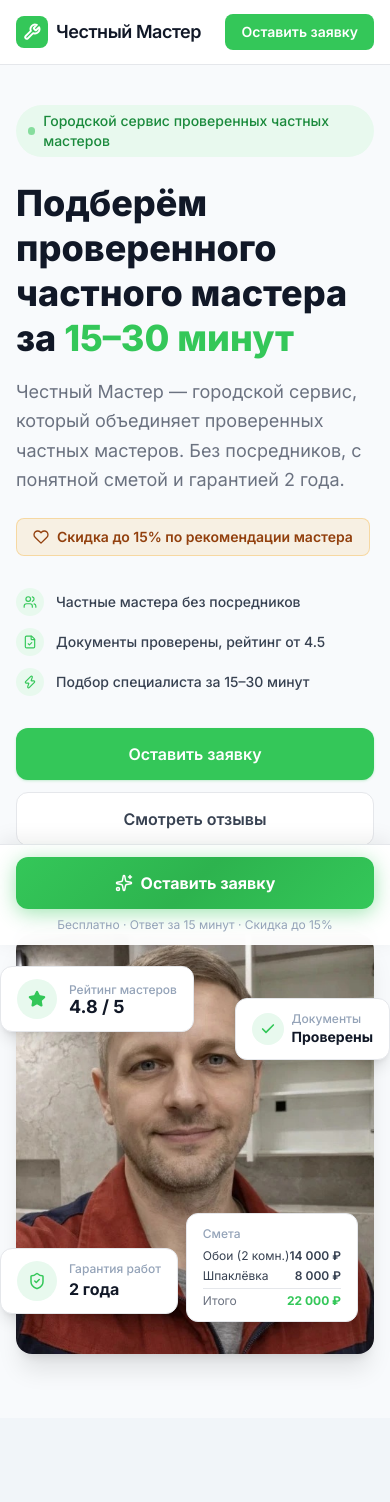
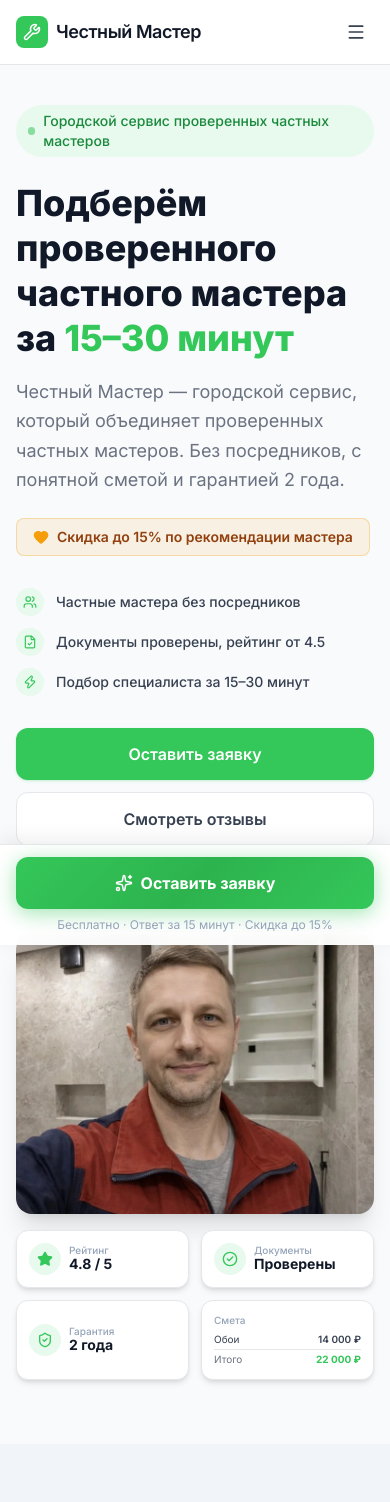
Before and after one commit to ArtemNech-eng/sfera888, a React (Vite) app in the folder artifacts/referral-landing/: page / in a window 390 px wide. Shown: the top 1502 px of the page. Built offline with nearby package versions, Linux system fonts and the light colour scheme.

Commit message:
fix: landing responsive — mobile cards grid, adaptive photo, hamburger menu, lucide icons

```diff
--- a/artifacts/referral-landing/src/components/FAQ.tsx
+++ b/artifacts/referral-landing/src/components/FAQ.tsx
@@ -1,4 +1,5 @@
 import { useState } from 'react';
+import { ChevronDown } from 'lucide-react';
 
 const faqs = [
   {
@@ -48,9 +49,7 @@ function FAQItem({ question, answer }: { question: string; answer: string }) {
             open ? 'rotate-180' : ''
           }`}
         >
-          <svg width="12" height="12" viewBox="0 0 24 24" fill="none" stroke="#6B7280" strokeWidth="2.5" strokeLinecap="round" strokeLinejoin="round">
-            <polyline points="6 9 12 15 18 9"/>
-          </svg>
+          <ChevronDown size={12} className="text-[#6B7280]" />
         </span>
       </button>
       {open && (
--- a/artifacts/referral-landing/src/components/Footer.tsx
+++ b/artifacts/referral-landing/src/components/Footer.tsx
@@ -1,12 +1,12 @@
+import { Wrench } from 'lucide-react';
+
 export default function Footer() {
   return (
     <footer className="bg-[#111827] border-t border-white/10 py-8">
       <div className="max-w-6xl mx-auto px-4 sm:px-6 flex flex-col sm:flex-row items-center justify-between gap-4">
         <div className="flex items-center gap-2">
           <div className="w-6 h-6 rounded-md bg-[#34C759] flex items-center justify-center">
-            <svg width="13" height="13" viewBox="0 0 24 24" fill="none" stroke="white" strokeWidth="2.5" strokeLinecap="round" strokeLinejoin="round">
-              <path d="M14.7 6.3a1 1 0 0 0 0 1.4l1.6 1.6a1 1 0 0 0 1.4 0l3.77-3.77a6 6 0 0 1-7.94 7.94l-6.91 6.91a2.12 2.12 0 0 1-3-3l6.91-6.91a6 6 0 0 1 7.94-7.94l-3.76 3.76z"/>
-            </svg>
+            <Wrench size={13} className="text-white" />
           </div>
           <span className="text-white font-semibold text-sm">Честный Мастер</span>
         </div>
--- a/artifacts/referral-landing/src/components/Hero.tsx
+++ b/artifacts/referral-landing/src/components/Hero.tsx
@@ -1,4 +1,4 @@
-import { Users, FileCheck, Zap, Star, ShieldCheck, TrendingUp } from 'lucide-react';
+import { Users, FileCheck, Zap, Star, ShieldCheck, TrendingUp, Heart, CheckCircle2 } from 'lucide-react';
 
 interface HeroProps {
   refSlug: string | null;
@@ -27,12 +27,7 @@ export default function Hero({ refSlug }: HeroProps) {
 
             {refSlug && (
               <div className="flex items-center gap-2 bg-amber-50 border border-amber-200 text-amber-800 text-sm font-medium px-3 py-2 rounded-lg mb-5">
-                <svg width="16" height="16" viewBox="0 0 24 24" fill="none" stroke="currentColor" strokeWidth="2" strokeLinecap="round" strokeLinejoin="round">
-                  <path d="M17 21v-2a4 4 0 0 0-4-4H5a4 4 0 0 0-4 4v2"/>
-                  <circle cx="9" cy="7" r="4"/>
-                  <path d="M23 21v-2a4 4 0 0 0-3-3.87"/>
-                  <path d="M16 3.13a4 4 0 0 1 0 7.75"/>
-                </svg>
+                <Heart size={16} />
                 Вам нас порекомендовал мастер
               </div>
             )}
@@ -49,9 +44,7 @@ export default function Hero({ refSlug }: HeroProps) {
 
             {/* Discount badge */}
             <div className="inline-flex items-center gap-2 bg-[#F59E0B]/10 border border-[#F59E0B]/30 text-[#92400e] text-sm font-semibold px-4 py-2 rounded-lg mb-8">
-              <svg width="16" height="16" viewBox="0 0 24 24" fill="none" stroke="currentColor" strokeWidth="2" strokeLinecap="round" strokeLinejoin="round">
-                <path d="M20.84 4.61a5.5 5.5 0 0 0-7.78 0L12 5.67l-1.06-1.06a5.5 5.5 0 0 0-7.78 7.78l1.06 1.06L12 21.23l7.78-7.78 1.06-1.06a5.5 5.5 0 0 0 0-7.78z"/>
-              </svg>
+              <Heart size={16} className="fill-[#F59E0B] text-[#F59E0B]" />
               Скидка до 15% по рекомендации мастера
             </div>
 
@@ -101,17 +94,60 @@ export default function Hero({ refSlug }: HeroProps) {
           </div>
 
           {/* Right column — photo + floating cards */}
-          <div className="flex-1 w-full max-w-md lg:max-w-none relative">
-            <div className="relative">
-              {/* Main photo */}
-              <div className="rounded-2xl overflow-hidden shadow-xl">
-                <img
-                  src="images/master-hero.jpg"
-                  alt="Проверенный частный мастер"
-                  className="w-full h-[420px] object-cover"
-                />
+          <div className="flex-1 w-full max-w-md lg:max-w-none">
+            {/* Photo */}
+            <div className="rounded-2xl overflow-hidden shadow-xl">
+              <img
+                src="images/master-hero.jpg"
+                alt="Проверенный частный мастер"
+                className="w-full h-[280px] sm:h-[360px] lg:h-[420px] object-cover object-top"
+              />
+            </div>
+
+            {/* Mobile cards grid (shown only below lg) */}
+            <div className="lg:hidden grid grid-cols-2 gap-3 mt-4">
+              <div className="bg-white rounded-xl shadow-md px-3 py-3 flex items-center gap-2 border border-[#E5E7EB]">
+                <div className="w-8 h-8 rounded-full bg-[#E8F9EE] flex items-center justify-center flex-shrink-0">
+                  <Star size={16} className="text-[#34C759]" fill="#34C759" />
+                </div>
+                <div>
+                  <p className="text-[10px] text-[#94A3B8] font-medium leading-none">Рейтинг</p>
+                  <p className="text-[#111827] font-bold text-sm leading-tight">4.8 / 5</p>
+                </div>
               </div>
+              <div className="bg-white rounded-xl shadow-md px-3 py-3 flex items-center gap-2 border border-[#E5E7EB]">
+                <div className="w-8 h-8 rounded-full bg-[#E8F9EE] flex items-center justify-center flex-shrink-0">
+                  <CheckCircle2 size={16} className="text-[#34C759]" />
+                </div>
+                <div>
+                  <p className="text-[10px] text-[#94A3B8] font-medium leading-none">Документы</p>
+                  <p className="text-[#111827] font-bold text-sm leading-tight">Проверены</p>
+                </div>
+              </div>
+              <div className="bg-white rounded-xl shadow-md px-3 py-3 flex items-center gap-2 border border-[#E5E7EB]">
+                <div className="w-8 h-8 rounded-full bg-[#E8F9EE] flex items-center justify-center flex-shrink-0">
+                  <ShieldCheck size={16} className="text-[#34C759]" />
+                </div>
+                <div>
+                  <p className="text-[10px] text-[#94A3B8] font-medium leading-none">Гарантия</p>
+                  <p className="text-[#111827] font-bold text-sm leading-tight">2 года</p>
+                </div>
+              </div>
+              <div className="bg-white rounded-xl shadow-md px-3 py-3 border border-[#E5E7EB]">
+                <p className="text-[10px] text-[#94A3B8] font-medium mb-1">Смета</p>
+                <div className="flex justify-between text-[10px] text-[#374151]">
+                  <span>Обои</span>
+                  <span className="font-semibold">14 000 ₽</span>
+                </div>
+                <div className="border-t border-[#E5E7EB] pt-0.5 mt-0.5 flex justify-between text-[10px]">
+                  <span className="text-[#6B7280]">Итого</span>
+                  <span className="font-bold text-[#34C759]">22 000 ₽</span>
+                </div>
+              </div>
+            </div>
 
+            {/* Desktop floating cards (shown only on lg+) */}
+            <div className="hidden lg:block relative">
               {/* Rating card */}
               <div className="absolute -left-4 top-8 bg-white rounded-xl shadow-lg px-4 py-3 flex items-center gap-3 border border-[#E5E7EB]">
                 <div className="w-10 h-10 rounded-full bg-[#E8F9EE] flex items-center justify-center">
@@ -126,9 +162,7 @@ export default function Hero({ refSlug }: HeroProps) {
               {/* Verified card */}
               <div className="absolute -right-4 top-16 bg-white rounded-xl shadow-lg px-4 py-3 flex items-center gap-2 border border-[#E5E7EB]">
                 <div className="w-8 h-8 rounded-full bg-[#E8F9EE] flex items-center justify-center">
-                  <svg width="16" height="16" viewBox="0 0 24 24" fill="none" stroke="#34C759" strokeWidth="2.5" strokeLinecap="round" strokeLinejoin="round">
-                    <polyline points="20 6 9 17 4 12"/>
-                  </svg>
+                  <CheckCircle2 size={16} className="text-[#34C759]" />
                 </div>
                 <div>
                   <p className="text-xs text-[#94A3B8] font-medium">Документы</p>
--- a/artifacts/referral-landing/src/components/Navbar.tsx
+++ b/artifacts/referral-landing/src/components/Navbar.tsx
@@ -1,32 +1,80 @@
+import { useState } from 'react';
+import { Menu, X, Wrench } from 'lucide-react';
+
 export default function Navbar() {
+  const [menuOpen, setMenuOpen] = useState(false);
+
   const scrollToForm = () => {
     document.getElementById('form')?.scrollIntoView({ behavior: 'smooth' });
+    setMenuOpen(false);
   };
+
+  const navLinks = [
+    { href: '#services', label: 'Работы' },
+    { href: '#how', label: 'Как работаем' },
+    { href: '#reviews', label: 'Отзывы' },
+    { href: '#faq', label: 'Вопросы' },
+  ];
 
   return (
     <header className="sticky top-0 z-50 bg-white/90 backdrop-blur-sm border-b border-[#E5E7EB]">
       <div className="max-w-6xl mx-auto px-4 sm:px-6 flex items-center justify-between h-16">
         <div className="flex items-center gap-2">
           <div className="w-8 h-8 rounded-lg bg-[#34C759] flex items-center justify-center flex-shrink-0">
-            <svg width="18" height="18" viewBox="0 0 24 24" fill="none" stroke="white" strokeWidth="2.5" strokeLinecap="round" strokeLinejoin="round">
-              <path d="M14.7 6.3a1 1 0 0 0 0 1.4l1.6 1.6a1 1 0 0 0 1.4 0l3.77-3.77a6 6 0 0 1-7.94 7.94l-6.91 6.91a2.12 2.12 0 0 1-3-3l6.91-6.91a6 6 0 0 1 7.94-7.94l-3.76 3.76z"/>
-            </svg>
+            <Wrench size={18} className="text-white" />
           </div>
           <span className="font-semibold text-[#111827] text-lg tracking-tight">Честный Мастер</span>
         </div>
+
+        {/* Desktop nav */}
         <nav className="hidden md:flex items-center gap-6 text-sm text-[#6B7280]">
-          <a href="#services" className="hover:text-[#111827] transition-colors">Работы</a>
-          <a href="#how" className="hover:text-[#111827] transition-colors">Как работаем</a>
-          <a href="#reviews" className="hover:text-[#111827] transition-colors">Отзывы</a>
-          <a href="#faq" className="hover:text-[#111827] transition-colors">Вопросы</a>
+          {navLinks.map((link) => (
+            <a key={link.href} href={link.href} className="hover:text-[#111827] transition-colors">
+              {link.label}
+            </a>
+          ))}
         </nav>
-        <button
-          onClick={scrollToForm}
-          className="bg-[#34C759] text-white text-sm font-semibold px-4 py-2 rounded-lg hover:bg-[#2db34e] transition-colors"
-        >
-          Оставить заявку
-        </button>
+
+        <div className="flex items-center gap-3">
+          <button
+            onClick={scrollToForm}
+            className="hidden sm:inline-flex bg-[#34C759] text-white text-sm font-semibold px-4 py-2 rounded-lg hover:bg-[#2db34e] transition-colors"
+          >
+            Оставить заявку
+          </button>
+
+          {/* Mobile menu button */}
+          <button
+            onClick={() => setMenuOpen(!menuOpen)}
+            className="md:hidden p-2 text-[#374151] hover:bg-[#F3F4F6] rounded-lg transition-colors"
+            aria-label="Меню"
+          >
+            {menuOpen ? <X size={20} /> : <Menu size={20} />}
+          </button>
+        </div>
       </div>
+
+      {/* Mobile menu */}
+      {menuOpen && (
+        <div className="md:hidden bg-white border-t border-[#E5E7EB] px-4 py-3 space-y-1">
+          {navLinks.map((link) => (
+            <a
+              key={link.href}
+              href={link.href}
+              onClick={() => setMenuOpen(false)}
+              className="block px-3 py-2.5 text-[#374151] font-medium rounded-lg hover:bg-[#F3F4F6] transition-colors"
+            >
+              {link.label}
+            </a>
+          ))}
+          <button
+            onClick={scrollToForm}
+            className="w-full mt-2 bg-[#34C759] text-white text-sm font-semibold px-4 py-3 rounded-lg hover:bg-[#2db34e] transition-colors"
+          >
+            Оставить заявку
+          </button>
+        </div>
+      )}
     </header>
   );
 }
```
Also changed, not shown: artifacts/referral-landing/src/components/FinalCTA.tsx (+9 -31 lines), artifacts/referral-landing/src/components/HowItWorks.tsx (+7 -23 lines).
